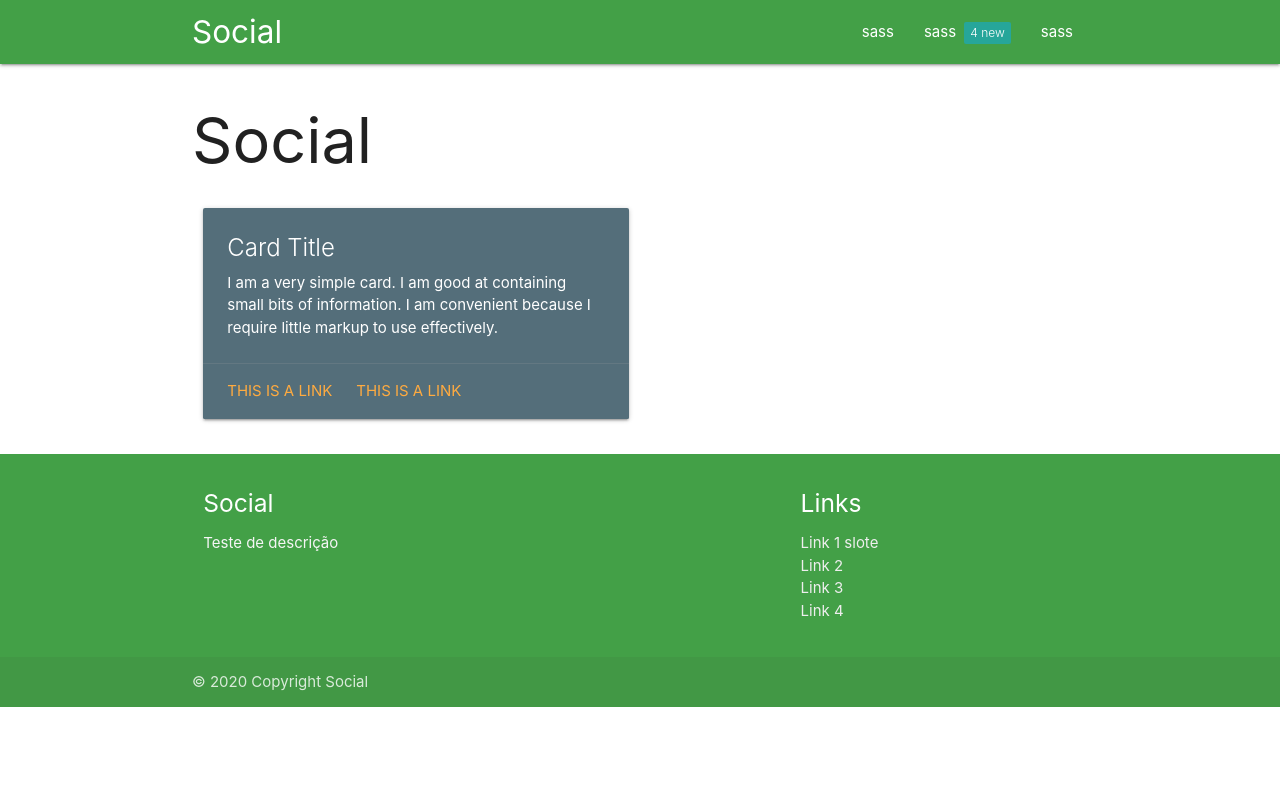
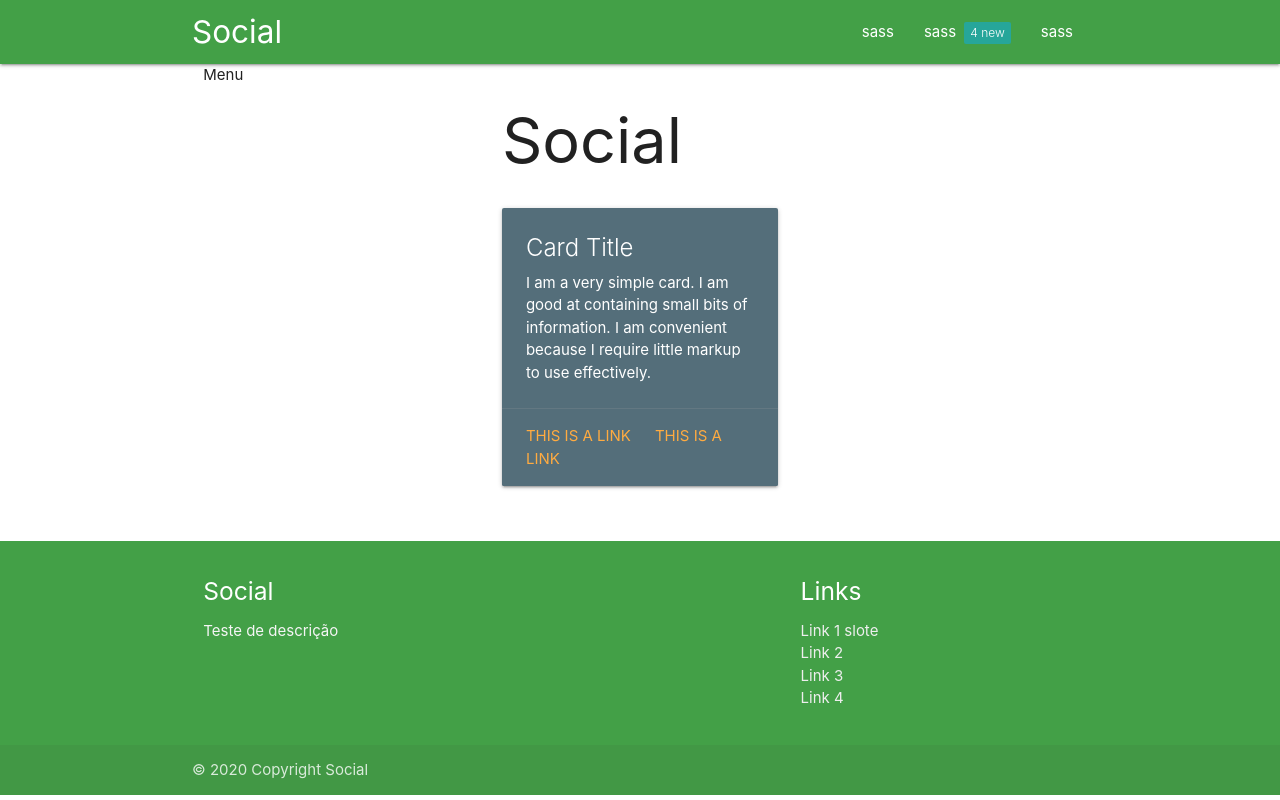
Before and after one commit to dnsdigitaltech/sistema-completo-laravel-vue, a Vue app in the folder social/: page / in a window 1280 px wide. Built offline with nearby package versions, Linux system fonts and the light colour scheme.

Commit message:
Sistema de Grid

```diff
--- a/social/src/App.vue
+++ b/social/src/App.vue
@@ -5,7 +5,14 @@
     </header>
     <main>
       <div class="container">
-        <router-view/>
+        <div class="row">
+          <grid-vue tamanho="4">
+            Menu
+          </grid-vue>
+          <grid-vue tamanho="8">
+            <router-view/>
+          </grid-vue>
+        </div>
       </div>
     </main>
     <footer-vue cor="green darken-1" logo="Social" descricao="Teste de descrição">
@@ -19,14 +26,16 @@
 
 <script>
 
-  import NavBar from '@/components/layouts/NavBar.vue'
-  import FooterVue from '@/components/layouts/FooterVue.vue'
+  import GridVue from '@/components/layouts/GridVue'
+  import NavBar from '@/components/layouts/NavBar'
+  import FooterVue from '@/components/layouts/FooterVue'
 
   export default {
     name: 'App',
     components: {
       NavBar,
-      FooterVue
+      FooterVue,
+      GridVue
     }
   }
 </script>
--- /dev/null
+++ b/social/src/components/layouts/GridVue.vue
@@ -0,0 +1,23 @@
+<template>
+    <div>
+        <div :class="'col s'+ tamanho">
+            <slot></slot>
+        </div>
+    </div>
+</template>
+
+<script>
+export default {
+    name: 'Gridvue',
+    props: ['tamanho'],
+    data() {
+        return {
+
+        }
+    },
+}
+</script>
+
+<style scoped>
+
+</style>
```
